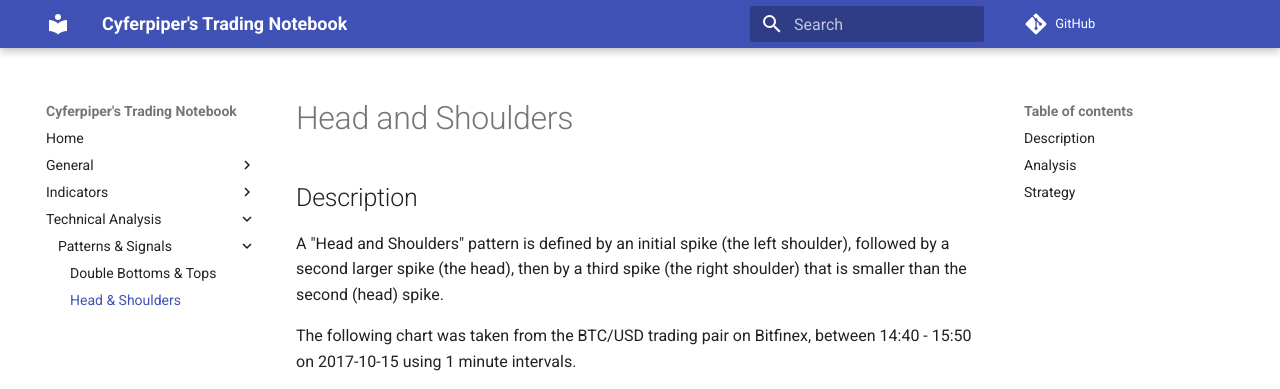
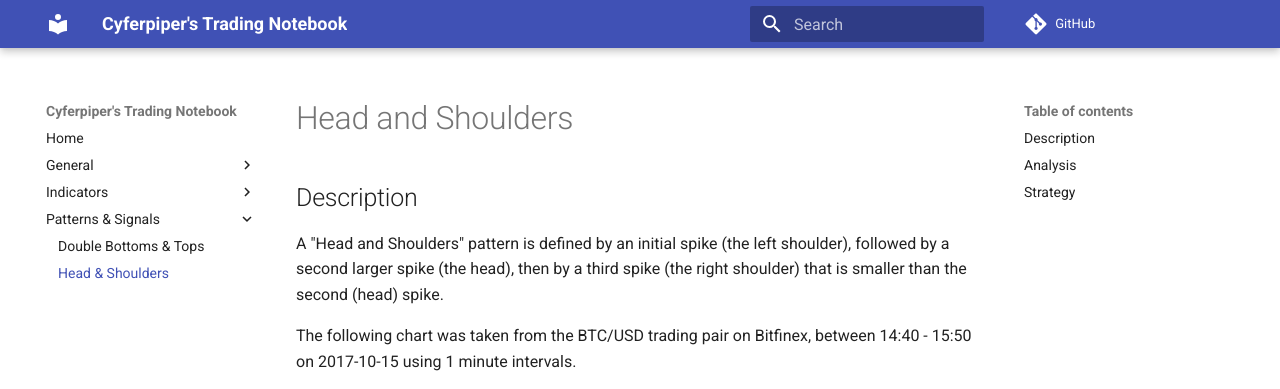
Before and after one commit to cyferpiper/trading-notebook, an MkDocs documentation site: the page built from docs/patterns-and-signals/head-and-shoulders.md, in a window 1280 px wide. Shown: the top 389 px of the page. Built offline with MkDocs 1.6.1 and Material for MkDocs 9.7.7, drawn with Linux system fonts in a browser that asks for light colours; comment, search, counter and statistics services are not loaded; old or Windows-style settings are respelled for this version of MkDocs.

Commit message:
Sun  3 Dec 00:31:17 GMT 2017

```diff
--- a/mkdocs.yml
+++ b/mkdocs.yml
@@ -13,7 +13,6 @@ pages:
       - Market Manipulation: general/market-manipulation.md
     - Indicators:
         - MACD: indicators/macd.md
-    - Technical Analysis:
-      - Patterns & Signals:
-        - Double Bottoms & Tops: technical-analysis/patterns-and-signals/double-bottoms-and-tops.md
-        - Head & Shoulders: technical-analysis/patterns-and-signals/head-and-shoulders.md
+    - Patterns & Signals:
+      - Double Bottoms & Tops: patterns-and-signals/double-bottoms-and-tops.md
+      - Head & Shoulders: patterns-and-signals/head-and-shoulders.md
```
Also changed, not shown: docs/patterns-and-signals/double-bottoms-and-tops.md (renamed from docs/technical-analysis/patterns-and-signals/double-bottoms-and-tops.md), docs/patterns-and-signals/head-and-shoulders.md (renamed from docs/technical-analysis/patterns-and-signals/head-and-shoulders.md).
